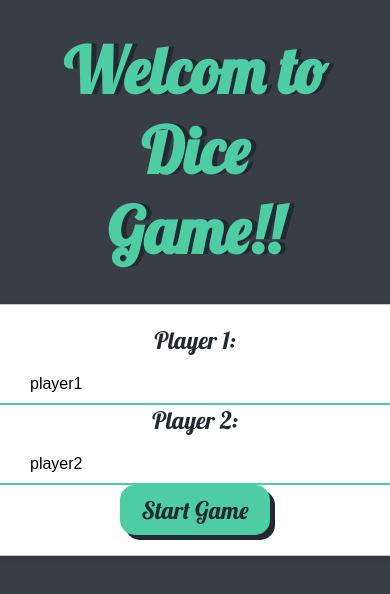
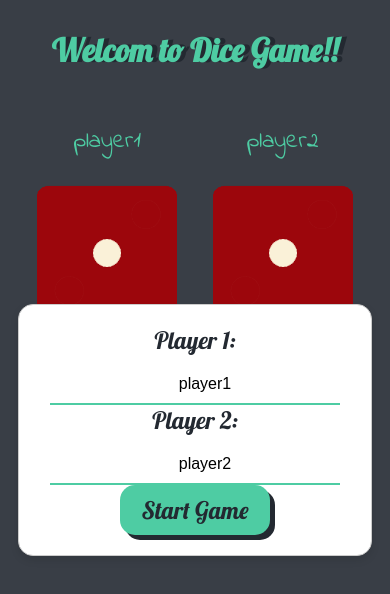
Before and after one commit to SungJung0616/diceGame, a React (Create React App) app: page / in a window 390 px wide. Shown: the top 594 px of the page. Built offline with nearby package versions, Linux system fonts and the light colour scheme.

Commit message:
Update CSS for responsive design

```diff
--- a/public/index.html
+++ b/public/index.html
@@ -24,7 +24,7 @@
       work correctly both with client-side routing and a non-root public URL.
       Learn how to configure a non-root public URL by running `npm run build`.
     -->
-    <title>React App</title>
+    <title>Dice Game</title>
   </head>
   <body>
     <noscript>You need to enable JavaScript to run this app.</noscript>
--- a/src/App.css
+++ b/src/App.css
@@ -10,7 +10,6 @@
   height: 300px; /* 기본 크기의 2배 */
   border-radius: 15px;
   background: white;
-
   padding: 20px;
   z-index: 1000;
   box-shadow: 0 4px 8px rgba(0, 0, 0, 0.1); /* 그림자 추가 */
@@ -116,7 +115,7 @@ button:hover {
   }
 
   h1 {
-    font-size: 4rem;
+    font-size: 2rem;
   }
 
   .dice {
@@ -125,12 +124,18 @@ button:hover {
     align-items: center;  /* 주사위를 중앙 정렬 */
   }
 
-  .modal, .btn-box button, input {
+  .modal, .btn-box button {
     margin-bottom: 20px;
-    width: 100%;
+    width: 80%;
     padding: 10px;
   }
 
+  input {
+    width: 80%;
+    padding: 10px 10px 10px 30px;
+    text-align: center;
+    margin: 0 auto;
+}
   .btn-box {
     display: flex;  /* Flexbox 레이아웃 적용 */
     justify-content: center;  /* 버튼을 가로축 중앙에 배치 */
@@ -143,17 +148,10 @@ button:hover {
   }
 
   img {
-    width: 100%;
+    width: 80%;
   }
 
   .player-label, p, button {
     font-size: 1.5rem;
   }
-
-  input {
-    width: 100%;  /* 입력 필드 너비를 화면에 맞춤 */
-    padding: 10px 10px 10px 30px; /* 상, 우, 하, 좌 패딩 설정 */
-    text-align: left; /* 텍스트 입력을 왼쪽에서 시작하도록 설정 */
-    margin: 0 auto; /* 자동 마진으로 중앙 정렬 */
-  }
 }
```
Also changed, not shown: 1 other file (tests, documents, lock files or other folders).
